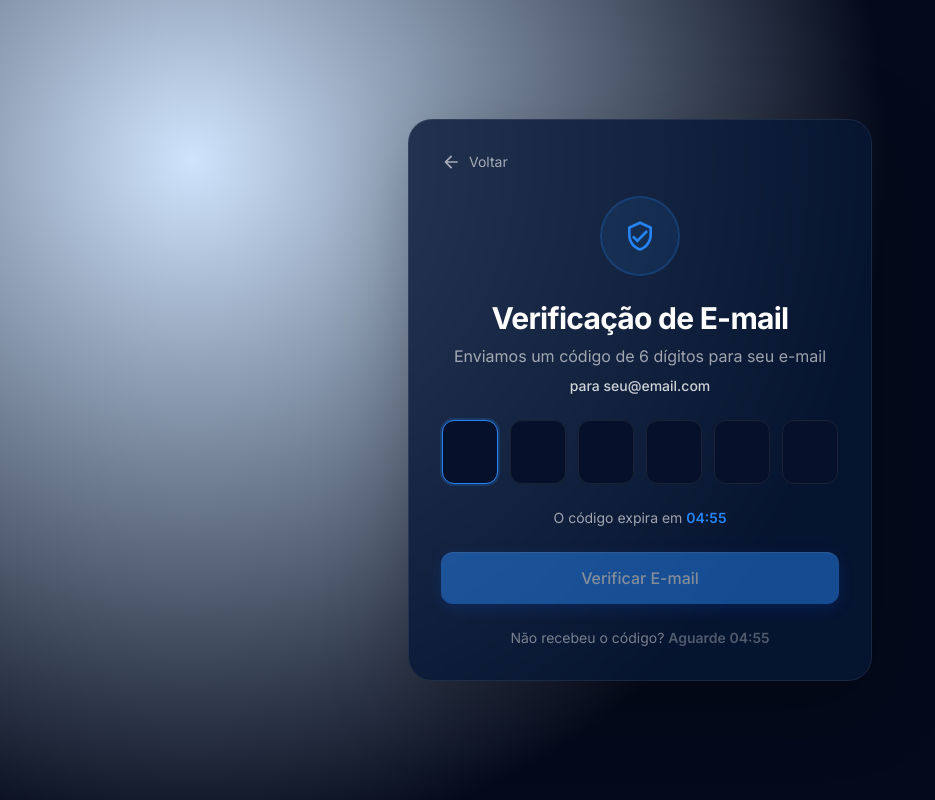
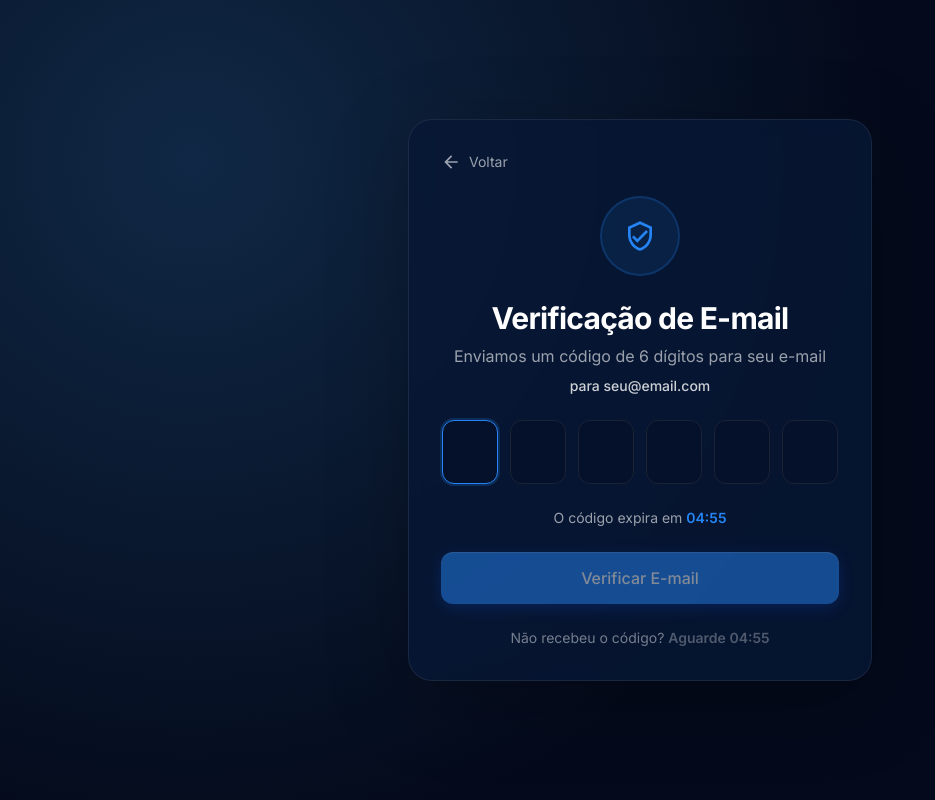
Before and after one commit to VozJusta/VJ.WEB, a Next.js app: page /verificacao/email in a window 1280 px wide. Shown: the whole page, without its empty margins (0-935 px from the left). Built offline with nearby package versions, Linux system fonts and the light colour scheme.

Commit message:
refactod: removed the @media to prefer color theme dark, now the bug of in some browsers light are corrected

```diff
--- a/api/contact/route.ts
+++ b/api/contact/route.ts
@@ -1,6 +1,6 @@
 import { NextRequest, NextResponse } from "next/server";
-import { contactSchema } from "../../contato/contact.schema";
-import { EmailService } from "../../../services/email.service";
+import { contactSchema } from "../../app/contato/contact.schema";
+import { EmailService } from "../../services/email.service";
 
 export async function POST(request: NextRequest) {
   try {
--- a/app/globals.css
+++ b/app/globals.css
@@ -1,33 +1,23 @@
 @import "tailwindcss";
 
 :root {
-  --background: #ffffff;
-  --foreground: #171717;
-  --foreground-muted: #6b7280;
-  --primary: #2585f4;
-  --primary-foreground: #ffffff;
-  --brand-blue: #1978e5;
-  --radius-pill: 9999px;
-  --radius-default: 0.75rem;
-  --spacing-section: 6rem;
-  --spacing-section-sm: 4rem;
+  --background: #0a0e14;
+    --foreground: #f1f5f9;
+    --foreground-muted: #9ca3af;
+    --primary: #2585f4;
+    --primary-foreground: #ffffff;
 
-  --surface: #f8fafc;
-  --surface-elevated: #f1f5f9;
-  --surface-hover: #e2e8f0;
-  --border-subtle: rgba(0, 0, 0, 0.06);
-  --border-default: rgba(0, 0, 0, 0.1);
-  --text-secondary: #64748b;
-  --text-muted: #94a3b8;
-  --nav-active-bg: rgba(37, 133, 244, 0.1);
-  --nav-active-border: rgba(37, 133, 244, 0.3);
-
-  --status-analysis: #f97316;
-  --status-analysis-bg: rgba(249, 115, 22, 0.12);
-  --status-concluded: #22c55e;
-  --status-concluded-bg: rgba(34, 197, 94, 0.12);
-  --status-pending: #eab308;
-  --status-pending-bg: rgba(234, 179, 8, 0.12);
+    --surface: #0d1117;
+    --surface-elevated: #141b24;
+    --surface-hover: #182030;
+    --border-subtle: #1B2233;
+    --border-default: #1B2233;
+    --text-secondary: #64748b;
+    --text-muted: #475569;
+    --nav-active-bg: rgba(37, 133, 244, 0.15);
+    --nav-active-border: rgba(37, 133, 244, 0.4);
+    --status-pending: #3b82f6;
+    --status-pending-bg: rgba(59, 130, 246, 0.12);
 
   --sidebar-width: 15rem;
   --sidebar-collapsed-width: 4.5rem;
@@ -58,27 +48,6 @@
   --color-status-pending-bg: var(--status-pending-bg);
 }
 
-@media (prefers-color-scheme: dark) {
-  :root {
-    --background: #0a0e14;
-    --foreground: #f1f5f9;
-    --foreground-muted: #9ca3af;
-    --primary: #2585f4;
-    --primary-foreground: #ffffff;
-
-    --surface: #0d1117;
-    --surface-elevated: #141b24;
-    --surface-hover: #182030;
-    --border-subtle: #1B2233;
-    --border-default: #1B2233;
-    --text-secondary: #64748b;
-    --text-muted: #475569;
-    --nav-active-bg: rgba(37, 133, 244, 0.15);
-    --nav-active-border: rgba(37, 133, 244, 0.4);
-    --status-pending: #3b82f6;
-    --status-pending-bg: rgba(59, 130, 246, 0.12);
-  }
-}
 
 .layout-bg {
   background:
--- a/app/redefinir-senha/page.tsx
+++ b/app/redefinir-senha/page.tsx
@@ -1,4 +1,5 @@
 import type { Metadata } from "next";
+import { Suspense } from "react";
 import { ResetPasswordForm } from "@/app/features/auth/reset-password";
 
 export const metadata: Metadata = {
@@ -7,5 +8,9 @@ export const metadata: Metadata = {
 };
 
 export default function ResetPasswordPage() {
-  return <ResetPasswordForm />;
+  return (
+    <Suspense fallback={<div className="min-h-screen bg-[radial-gradient(circle_at_15%_20%,rgba(37,133,244,0.22)_0%,rgba(4,10,27,1)_55%)] flex items-center justify-center"><div className="animate-pulse text-white">Carregando...</div></div>}>
+      <ResetPasswordForm />
+    </Suspense>
+  );
 }
--- a/app/verificacao/email/page.tsx
+++ b/app/verificacao/email/page.tsx
@@ -1,9 +1,10 @@
 "use client";
 
+import { Suspense } from "react";
 import { useRouter, useSearchParams } from "next/navigation";
 import { VerificationForm, type VerificationConfig } from "@/app/features/auth/verification";
 
-export default function EmailVerificationPage() {
+function EmailVerificationContent() {
   const router = useRouter();
   const searchParams = useSearchParams();
 
@@ -44,3 +45,15 @@ export default function EmailVerificationPage() {
     </main>
   );
 }
+
+export default function EmailVerificationPage() {
+  return (
+    <Suspense fallback={
+      <main className="min-h-screen bg-[radial-gradient(circle_at_15%_20%,rgba(37,133,244,0.22)_0%,rgba(4,10,27,1)_55%)] flex items-center justify-center">
+        <div className="animate-pulse text-white">Carregando...</div>
+      </main>
+    }>
+      <EmailVerificationContent />
+    </Suspense>
+  );
+}
--- a/app/verificacao/telefone/page.tsx
+++ b/app/verificacao/telefone/page.tsx
@@ -1,9 +1,10 @@
 "use client";
 
+import { Suspense } from "react";
 import { useRouter, useSearchParams } from "next/navigation";
 import { VerificationForm, type VerificationConfig } from "@/app/features/auth/verification";
 
-export default function PhoneVerificationPage() {
+function PhoneVerificationContent() {
   const router = useRouter();
   const searchParams = useSearchParams();
 
@@ -35,3 +36,15 @@ export default function PhoneVerificationPage() {
     </main>
   );
 }
+
+export default function PhoneVerificationPage() {
+  return (
+    <Suspense fallback={
+      <main className="min-h-screen bg-[radial-gradient(circle_at_15%_20%,rgba(37,133,244,0.22)_0%,rgba(4,10,27,1)_55%)] flex items-center justify-center">
+        <div className="animate-pulse text-white">Carregando...</div>
+      </main>
+    }>
+      <PhoneVerificationContent />
+    </Suspense>
+  );
+}
```
